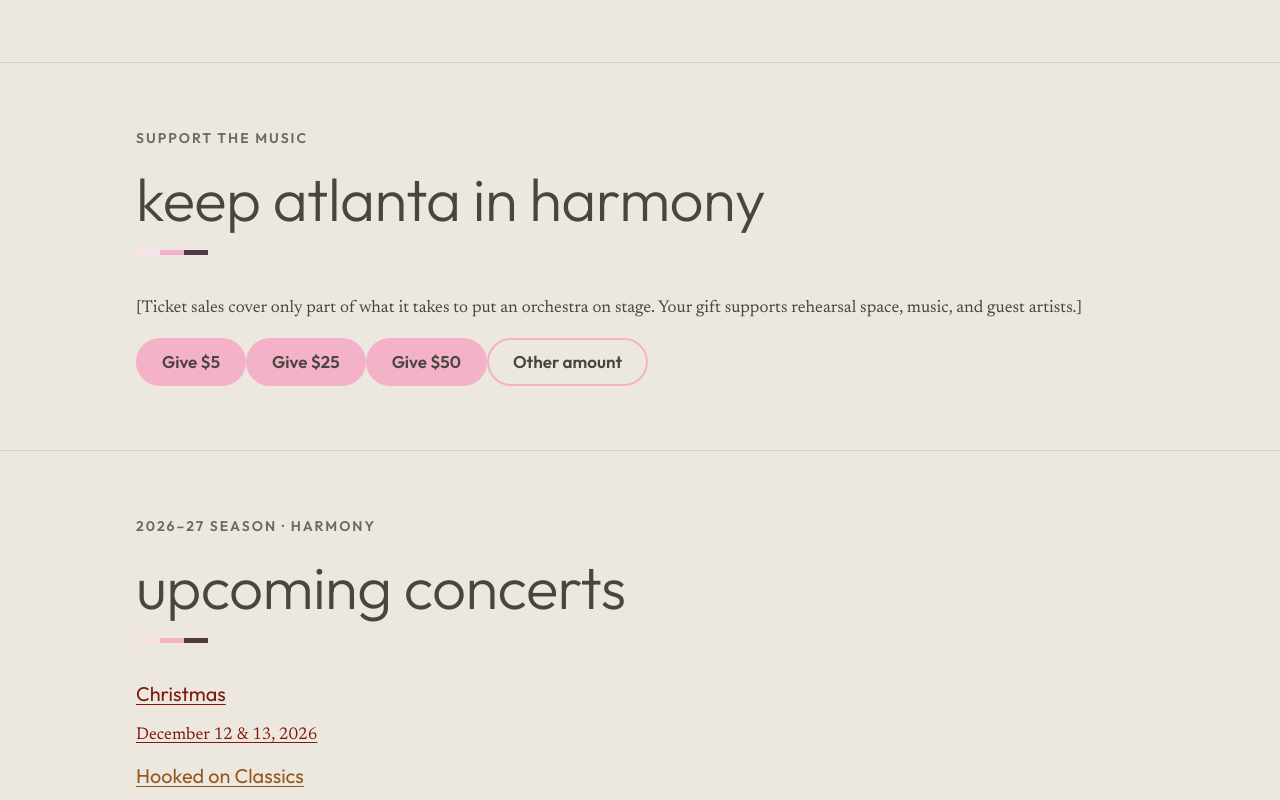
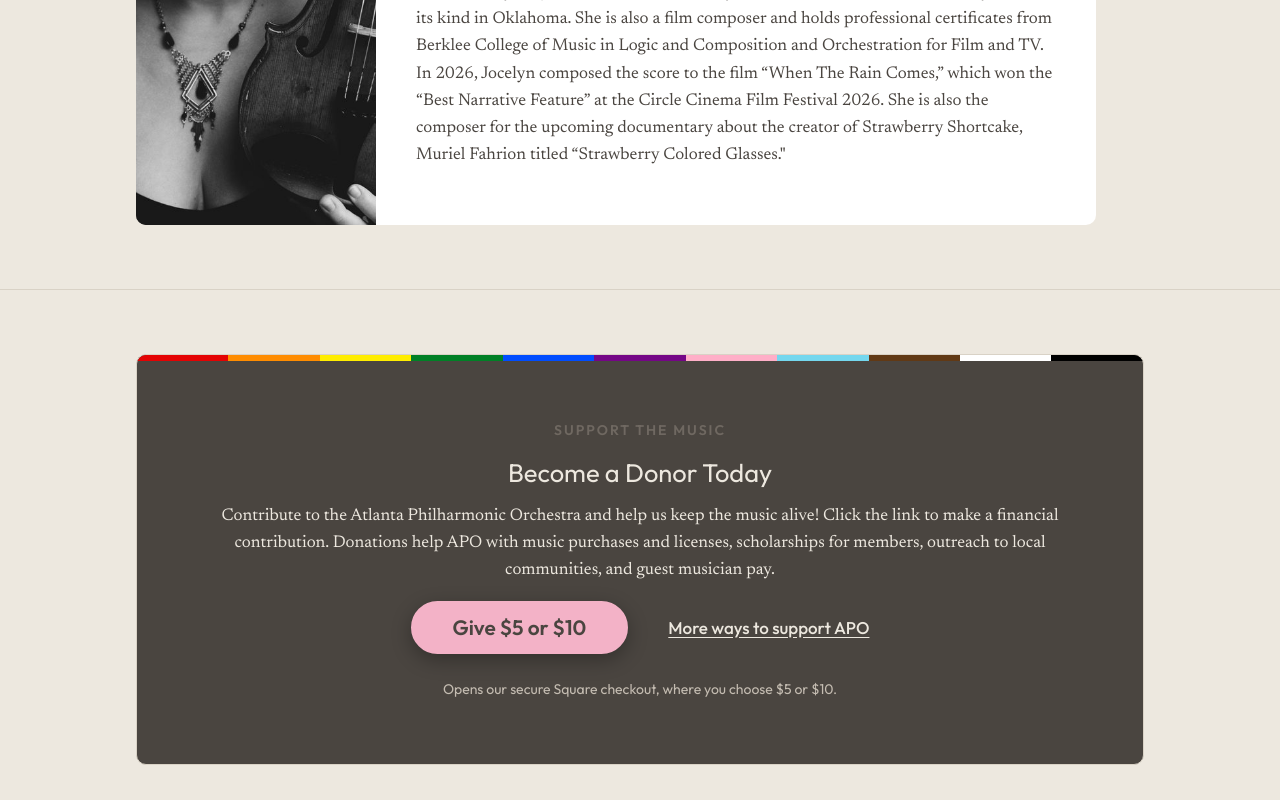
Before and after one commit to STReichert/apo_fall26_program, a React (Vite) app: page / in a window 1280 px wide. Shown: the part 4800-5600 px from the top of the page. Built offline with nearby package versions, Linux system fonts and the light colour scheme.

Commit message:
donations

```diff
--- /dev/null
+++ b/src/components/Donate.css
@@ -0,0 +1,63 @@
+.donate {
+  padding-block: var(--space-6);
+  border-top: 1px solid var(--line);
+}
+
+.donate__card {
+  position: relative; /* the stripe below positions itself against this card */
+  overflow: hidden;   /* clips the stripe to the rounded corners */
+  padding: var(--space-5) var(--space-4);
+  background: var(--off-black);
+  color: var(--cream);
+  border: 1px solid var(--line);
+  border-radius: var(--radius);
+  text-align: center;
+}
+
+@media (min-width: 48rem) {
+  .donate__card { padding: var(--space-6); }
+}
+
+.donate__card::before {
+  content: '';
+  position: absolute;
+  inset: 0 0 auto 0; /* top, right, bottom, left */
+  height: 6px;
+  background: var(--flag-stripe);
+}
+
+.donate__card::before {
+  content: '';
+  position: absolute;
+  inset: 0 0 auto 0; /* top, right, bottom, left */
+  height: 6px;
+  background: var(--flag-stripe);
+}
+
+.donate__actions {
+  display: flex;
+  flex-wrap: wrap;
+  justify-content: center;
+  align-items: center;
+  gap: var(--space-3) var(--space-5);
+}
+
+.donate__button {
+  min-height: 52px;
+  padding-inline: var(--space-5);
+  font-size: var(--text-lg);
+  box-shadow: 0 6px 20px rgb(0 0 0 / 0.3);
+}
+
+.donate__more {
+  font-family: var(--font-title);
+  font-weight: 500;
+  color: var(--cream);
+}
+
+.donate__note {
+  margin: var(--space-4) 0 0;
+  font-family: var(--font-title);
+  font-size: var(--text-sm);
+  color: #c4bcb1;
+}
--- a/src/components/Donate.jsx
+++ b/src/components/Donate.jsx
@@ -1,32 +1,31 @@
 // DONATE — the ask, with one-tap amount buttons that open Square.
 // STARTER: works, but unstyled. See docs/LEARNING-PATH.md → Step 7.
 import { concert } from '../content/concert.js'
-import Section from './Section.jsx'
+import './Donate.css'
 
 export default function Donate() {
-  const { donate } = concert
+  const { donate, links } = concert
 
   return (
-    <Section id="donate" eyebrow="Support the music" title={donate.heading}>
-      <p>{donate.text}</p>
-      <div>
-        {donate.quickAmounts.map(({ amount, url }) => (
-          // `url ?? donate.url` means: use this amount's link if it exists,
-          // otherwise fall back to the general donation page.
-          <a
-            key={amount}
-            className="button"
-            href={url ?? donate.url}
-            target="_blank"
-            rel="noopener noreferrer"
-          >
-            Give ${amount}
-          </a>
-        ))}
-        <a className="button button--outline" href={donate.url} target="_blank" rel="noopener noreferrer">
-          Other amount
-        </a>
+    <section id="donate" className="donate">
+      <div className="container">
+        <div className="donate__card">
+          <p className="label donate__eyebrow">Support the music</p>
+          <h2 className="donate__heading">{donate.heading}</h2>
+          <p className="donate__text">{donate.text}</p>
+
+          <div className="donate__actions">
+            <a className="button donate__button" href={donate.url} target="_blank" rel="noopener noreferrer">
+              {donate.buttonLabel}
+            </a>
+            <a className="donate__more" href={links.website} target="_blank" rel="noopener noreferrer">
+              More ways to support APO
+            </a>
+          </div>
+
+          <p className="donate__note">{donate.note}</p>
+        </div>
       </div>
-    </Section>
+    </section>
   )
 }
--- a/src/components/Nav.jsx
+++ b/src/components/Nav.jsx
@@ -44,7 +44,7 @@ export default function Nav() {
           ))}
         </div>
 
-        <a href="#donate" className="nav__link nav__link--give">
+        <a href="https://square.link/u/8vHCexZG" className="nav__link nav__link--give">
           Donate
         </a>
       </div>
--- a/src/content/bios.js
+++ b/src/content/bios.js
@@ -32,12 +32,11 @@ export const bios = [
     ],
   },
   {
-    name: '[Composer Name]',
+    name: 'Jocelyn Rowland Khalaf',
     role: 'Composer',
     photo: composerPhoto,
     paragraphs: [
-      '[First paragraph: who they are and how tonight’s piece came to APO.]',
-      '[More: commissions, recordings, education.]',
+      'Jocelyn Rowland Khalaf started playing violin at the age of three in Joplin, Missouri. The daughter of a piano tuner/composer/theater organist, she was always surrounded by music as a child. After graduating with a music degree from the University of Tulsa, Jocelyn’s performance career has spanned every genre, including everything from touring with Outlaw country star Billy Joe Shaver to Grammy winning Los Lobos to Tulsa based We The Ghost, which won several LA Music Awards and whose single “Let me Know” charted at #4 on Billboard Hot Singles. In addition to performing, Jocelyn is an accomplished educator, and also a violin coach for Tulsa Honors Orchestra.  She created the Harmony Project Rock Orchestra, a fully electric orchestra, which is the only one of its kind in Oklahoma.  She is also a film composer and holds professional certificates from Berklee College of Music in Logic and Composition and Orchestration for Film and TV. In 2026, Jocelyn composed the score to the film “When The Rain Comes,” which won the “Best Narrative Feature” at the Circle Cinema Film Festival 2026. She is also the composer for the upcoming documentary about the creator of Strawberry Shortcake, Muriel Fahrion titled “Strawberry Colored Glasses."',
     ],
   },
 ]
--- a/src/content/concert.js
+++ b/src/content/concert.js
@@ -7,7 +7,7 @@
 // To swap a picture: drop the new file in src/assets/images/ and change the
 // filename on the matching line below.
 import heroWide from '../assets/images/hero-wide.jpg'
-import heroTall from '../assets/images/hero-tall.jpg'
+import heroTall from '../assets/images/1080 x 1350 Social Media-for-digital-program.png'
 import logo from '../assets/images/apo-logo.png'
 
 export const concert = {
@@ -50,17 +50,12 @@ export const concert = {
   },
 
   donate: {
-    heading: 'Keep Atlanta in Harmony',
-    text: '[Ticket sales cover only part of what it takes to put an orchestra on stage. Your gift supports rehearsal space, music, and guest artists.]',
-    // General donation page (any amount).
-    url: 'https://squareup.com/market/atlanta-philharmonic-orchestra',
-    // One-tap buttons. Make a Square "Payment Link" for each amount
-    // (Square Dashboard → Payment Links → Create) and paste it in `url`.
-    // Until then, `url: null` falls back to the general page above.
-    quickAmounts: [
-      { amount: 5, url: null },
-      { amount: 25, url: null },
-      { amount: 50, url: null },
-    ],
+    heading: 'Become a Donor Today',
+    text: 'Contribute to the Atlanta Philharmonic Orchestra and help us keep the music alive! Click the link to make a financial contribution. Donations help APO with music purchases and licenses, scholarships for members, outreach to local communities, and guest musician pay.',
+    // Square payment link (from Square Dashboard → Payment Links).
+    url: 'https://square.link/u/8vHCexZG',
+    buttonLabel: 'Give $5 or $10',
+    note: 'Opens our secure Square checkout, where you choose $5 or $10.',
   },
+
 }
--- a/src/main.jsx
+++ b/src/main.jsx
@@ -3,9 +3,11 @@
 // inside the empty <div id="root"> in index.html.
 import React from 'react'
 import ReactDOM from 'react-dom/client'
-import App from './App.jsx'
+// Global styles load FIRST, so each component's own CSS (pulled in by
+// App.jsx below) comes later and wins when two rules are equally specific.
 import './styles/tokens.css'
 import './styles/global.css'
+import App from './App.jsx'
 
 ReactDOM.createRoot(document.getElementById('root')).render(
   <React.StrictMode>
```
